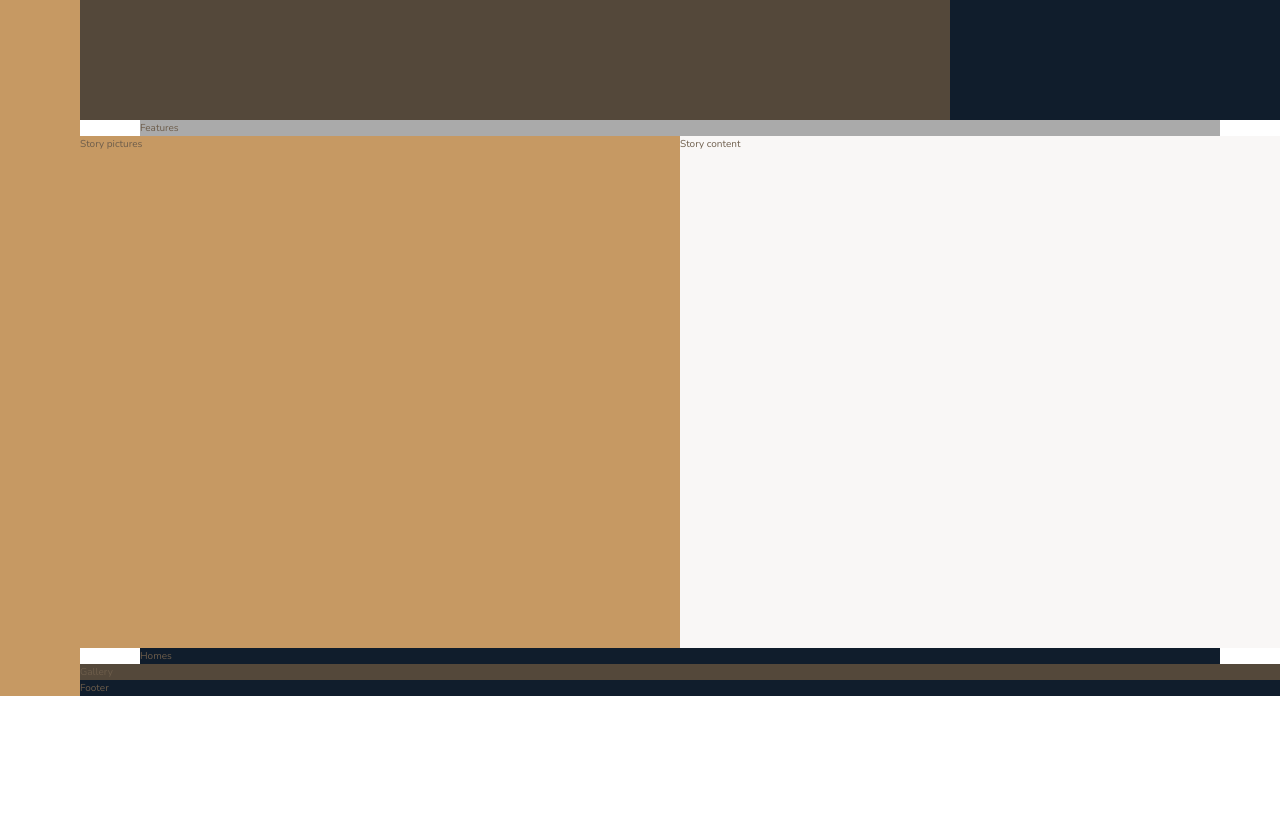
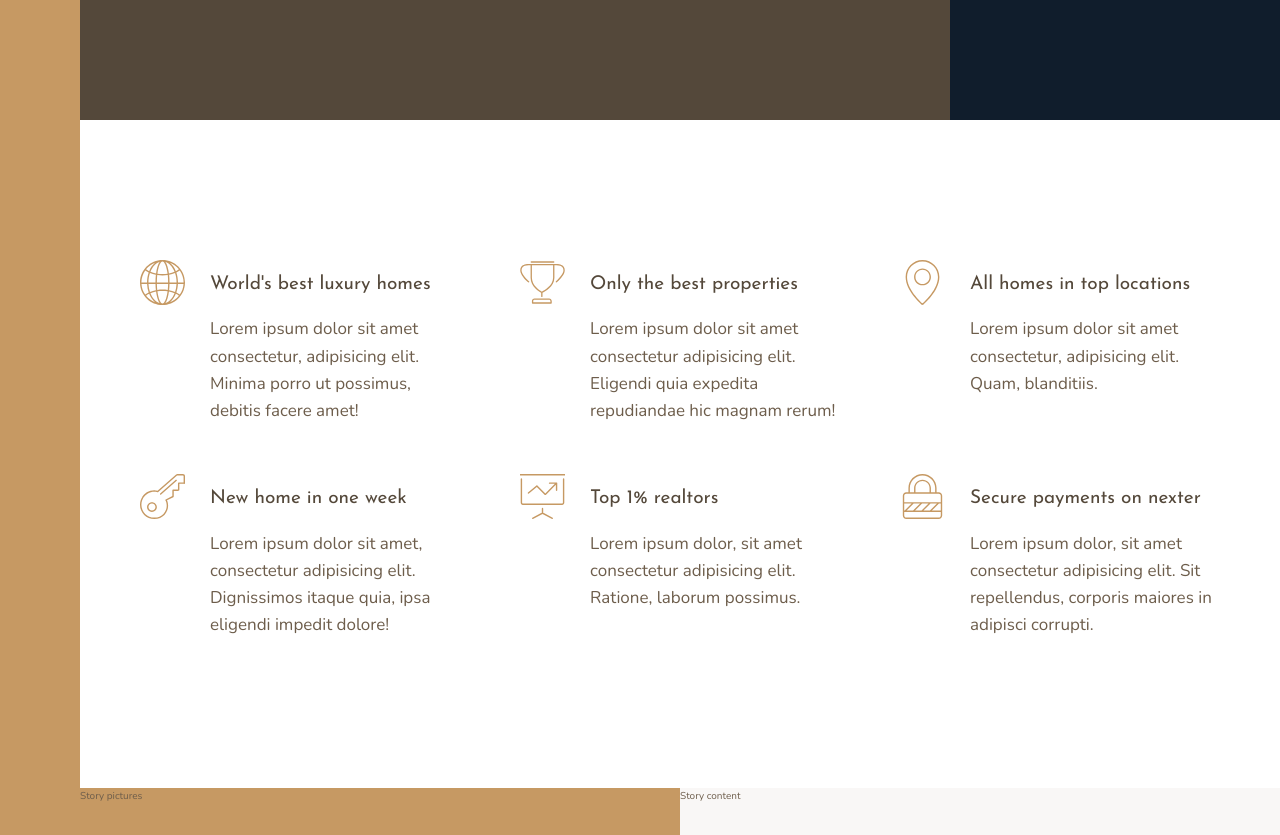
Before and after one commit to GuilhermeAmado/nexter-css-grid, a plain HTML site: page index.html in a window 1280 px wide. Shown: the part 520-1355 px from the top of the page. Before the commit the page ends 1216 px from the top, so only its background shows below. Drawn offline with nearby package versions, Linux system fonts and the light colour scheme.

Commit message:
Add feature section markup & styling

```diff
--- a/index.html
+++ b/index.html
@@ -22,7 +22,60 @@
     </div>
 
     <section class="features">
-        Features
+        <div class="feature">
+            <svg class="feature__icon">
+                <use xlink:href="./img/sprite.svg#icon-global"></use>
+            </svg>
+            <h4 class="heading-4 dark">World's best luxury homes</h4>
+            <p class="feature__text">
+                Lorem ipsum dolor sit amet consectetur, adipisicing elit. Minima porro ut possimus, debitis facere amet!
+            </p>
+        </div>
+        <div class="feature">
+            <svg class="feature__icon">
+                <use xlink:href="./img/sprite.svg#icon-trophy"></use>
+            </svg>
+            <h4 class="heading-4 dark">Only the best properties</h4>
+            <p class="feature__text">
+                Lorem ipsum dolor sit amet consectetur adipisicing elit. Eligendi quia expedita repudiandae hic magnam rerum!
+            </p>
+        </div>
+        <div class="feature">
+            <svg class="feature__icon">
+                <use xlink:href="./img/sprite.svg#icon-map-pin"></use>
+            </svg>
+            <h4 class="heading-4 dark">All homes in top locations</h4>
+            <p class="feature__text">
+                Lorem ipsum dolor sit amet consectetur, adipisicing elit. Quam, blanditiis.
+            </p>
+        </div>
+        <div class="feature">
+            <svg class="feature__icon">
+                <use xlink:href="./img/sprite.svg#icon-key"></use>
+            </svg>
+            <h4 class="heading-4 dark">New home in one week</h4>
+            <p class="feature__text">
+                Lorem ipsum dolor sit amet, consectetur adipisicing elit. Dignissimos itaque quia, ipsa eligendi impedit dolore!
+            </p>
+        </div>
+        <div class="feature">
+            <svg class="feature__icon">
+                <use xlink:href="./img/sprite.svg#icon-presentation"></use>
+            </svg>
+            <h4 class="heading-4 dark">Top 1% realtors</h4>
+            <p class="feature__text">
+                Lorem ipsum dolor, sit amet consectetur adipisicing elit. Ratione, laborum possimus.
+            </p>
+        </div>
+        <div class="feature">
+            <svg class="feature__icon">
+                <use xlink:href="./img/sprite.svg#icon-lock"></use>
+            </svg>
+            <h4 class="heading-4 dark">Secure payments on nexter</h4>
+            <p class="feature__text">
+                Lorem ipsum dolor, sit amet consectetur adipisicing elit. Sit repellendus, corporis maiores in adipisci corrupti.
+            </p>
+        </div>
     </section>
 
     <div class="story__pictures">
--- a/style.css
+++ b/style.css
@@ -45,10 +45,35 @@ body {
     grid-template-columns: [sidebar-start] 8rem [sidebar-end full-start] minmax(6rem, 1fr) [center-start] repeat(8, [col-start] minmax(min-content, 14rem) [col-end]) [center-end] minmax(6rem, 1fr) [full-end];
 }
 
-/* .container > * {
-    padding: 40px;
-    font-size: 3rem;
-} */
+/* Typography */
+h1, h2, h3, h4 {
+    font-family: var(--font-display);
+    font-weight: 400;
+}
+
+.heading-1 {
+
+}
+
+.heading-2 {
+
+}
+
+.heading-3 {
+
+}
+
+.heading-4 {
+    font-size: 1.9rem;
+}
+
+.light {
+    color: var(--clr-light-100);
+}
+
+.dark {
+    color: var(--clr-dark-100);
+}
 
 /* Sidebar */
 .sidebar {
@@ -74,9 +99,33 @@ body {
 
 /* Features */
 .features {
-    background-color: var(--clr-light-200);
+    margin: 15rem 0;
 
     grid-column: center-start / center-end;
+
+    display: grid;
+    grid-template-columns: repeat(auto-fit, minmax(25rem, 1fr));
+    align-items: start;
+    gap: 6rem;
+}
+
+.feature {
+    display: grid;
+    grid-template-columns: min-content 1fr;
+    row-gap: 1.5rem;
+    column-gap: 2.5rem;
+}
+
+.feature__icon {
+    fill: var(--clr-primary);
+    width: 4.5rem;
+    height: 4.5rem;
+    grid-row: 1 / span 2;
+    transform: translateY(-1rem);
+}
+
+.feature__text {
+    font-size: 1.7rem;
 }
 
 /* Story */
```
